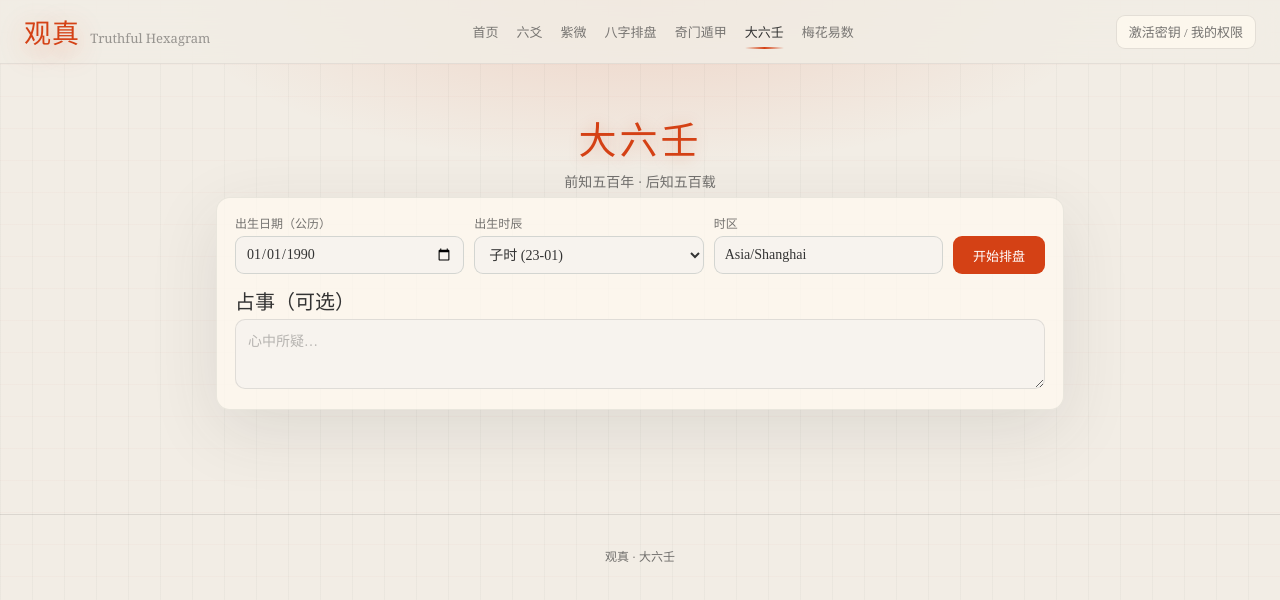
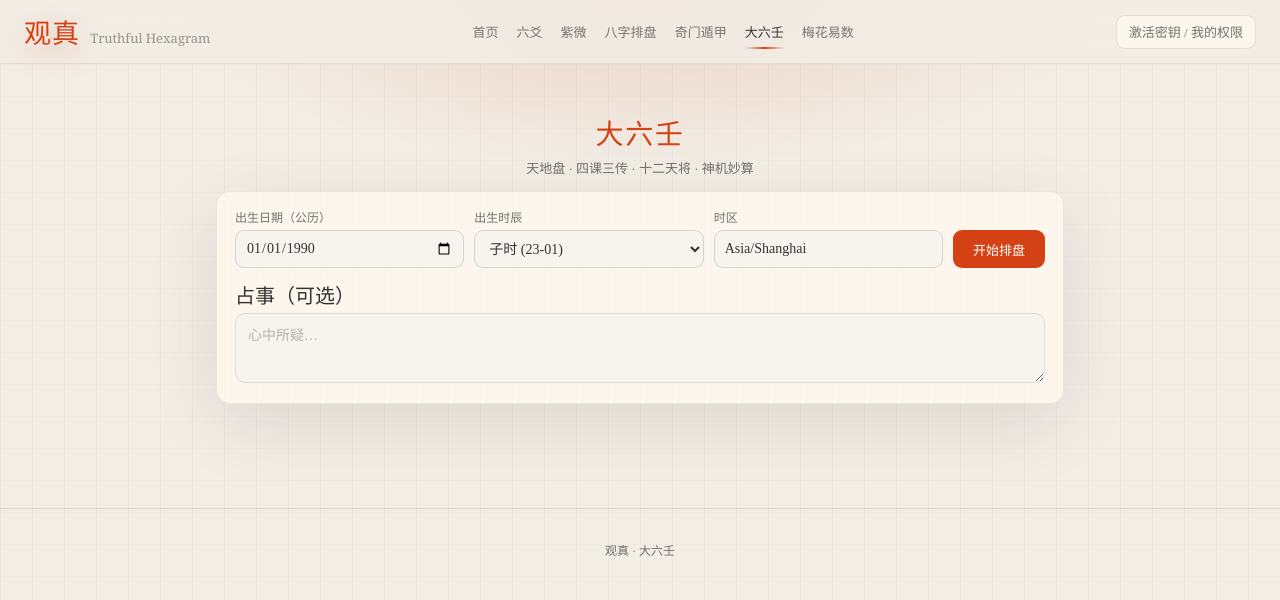
Before and after one commit to gexiaoxin11/guanzhen, a Next.js app: page /daliuren in a window 1280 px wide. Shown: the top 600 px of the page. Built offline with nearby package versions, Linux system fonts and the light colour scheme.

Commit message:
style: 统一6个模块hero标题 — 全部使用 ziwei-hero 样式
六爻/紫微/八字/奇门/大六壬/梅花易数 标题区统一：
- className='ziwei-hero' 统一样式
- 标题金色 var(--gold) + 副标题灰色 var(--ink-soft)
- 六爻和梅花易数新增标题区

```diff
--- a/app/daliuren/page.tsx
+++ b/app/daliuren/page.tsx
@@ -71,16 +71,9 @@ export default function DaliurenPage() {
 
       <main className="main-flow">
         {/* ── 标题区 ── */}
-        <section style={{ textAlign: "center", padding: "20px 0 6px" }}>
-          <h1 style={{
-            margin: 0, fontSize: 38, fontWeight: 800, letterSpacing: "0.08em",
-            color: "var(--gold)", textShadow: "0 2px 16px rgba(212,65,21,0.25)",
-          }}>
-            大六壬
-          </h1>
-          <p style={{ margin: "6px 0 0", color: "var(--ink-soft)", fontSize: 14 }}>
-            前知五百年 · 后知五百载
-          </p>
+        <section className="ziwei-hero">
+          <h1>大六壬</h1>
+          <p>天地盘 · 四课三传 · 十二天将 · 神机妙算</p>
         </section>
 
         {/* ── 排盘表单 ── */}
--- a/app/meihua/page.tsx
+++ b/app/meihua/page.tsx
@@ -103,7 +103,10 @@ export default function MeihuaPage() {
       </header>
 
       <div className="main-flow">
-        {/* 表单 */}
+        <section className="ziwei-hero">
+          <h1>梅花易数</h1>
+          <p>象数理占 · 体用生克 · 八卦类象 · 观物取象</p>
+        </section>
         <form onSubmit={handleSubmit} style={{
           background: "var(--surface)",
           border: "1px solid rgba(51,51,51,0.08)",
--- a/src/ui/App.tsx
+++ b/src/ui/App.tsx
@@ -428,6 +428,10 @@ export function App() {
           />
         )}
 
+        <section className="ziwei-hero">
+          <h1>六爻占卜</h1>
+          <p>铜钱起卦 · 六爻装卦 · 用神伏神 · 应期推测</p>
+        </section>
         <form className={submitted ? "casting-form compact" : "casting-form"} onSubmit={submitReading}>
           <section className="form-card question-card">
             <div className="question-head">
```
Also changed, not shown: app/bazi/page.tsx (+4 -4 lines), app/qimen/page.tsx (+4 -4 lines).
